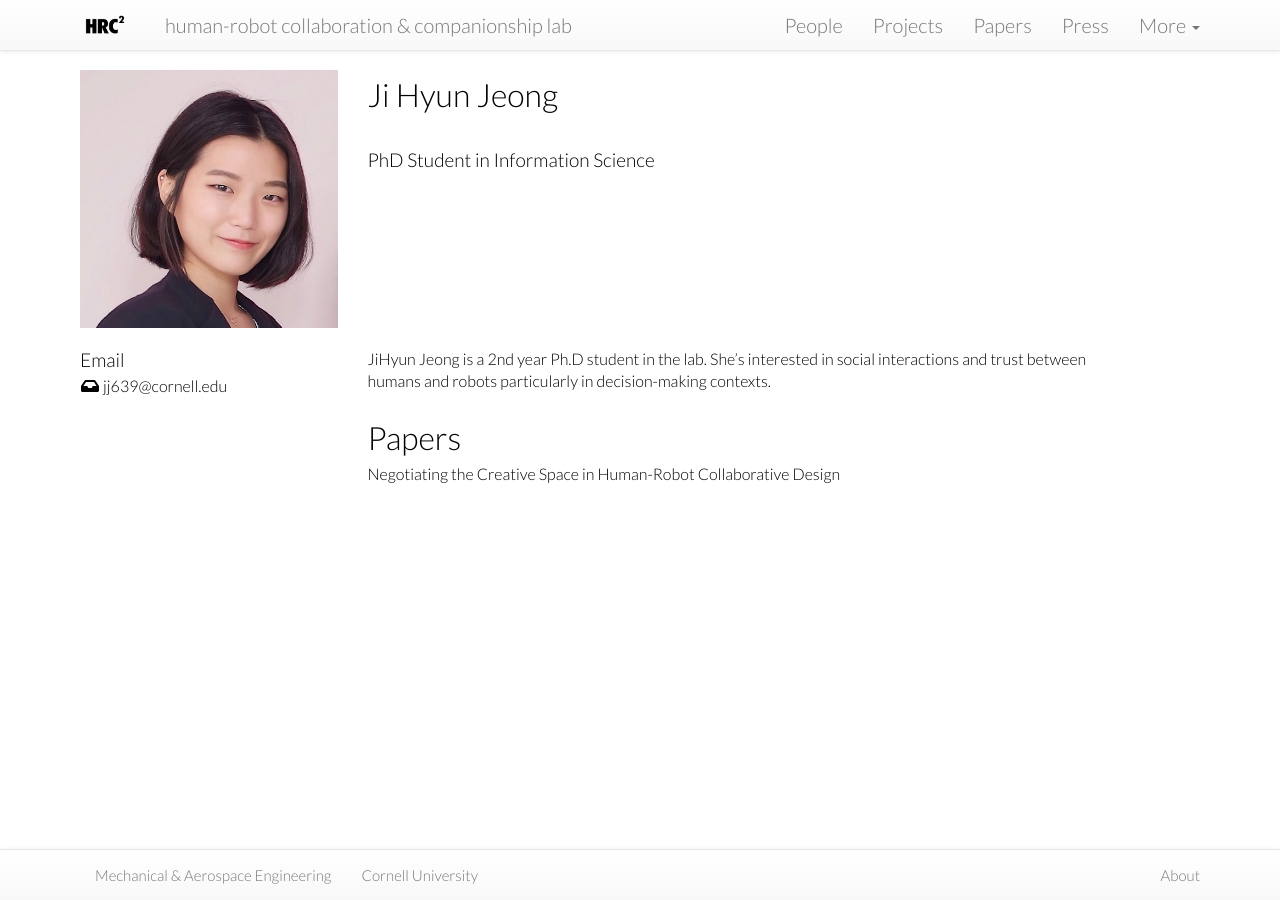
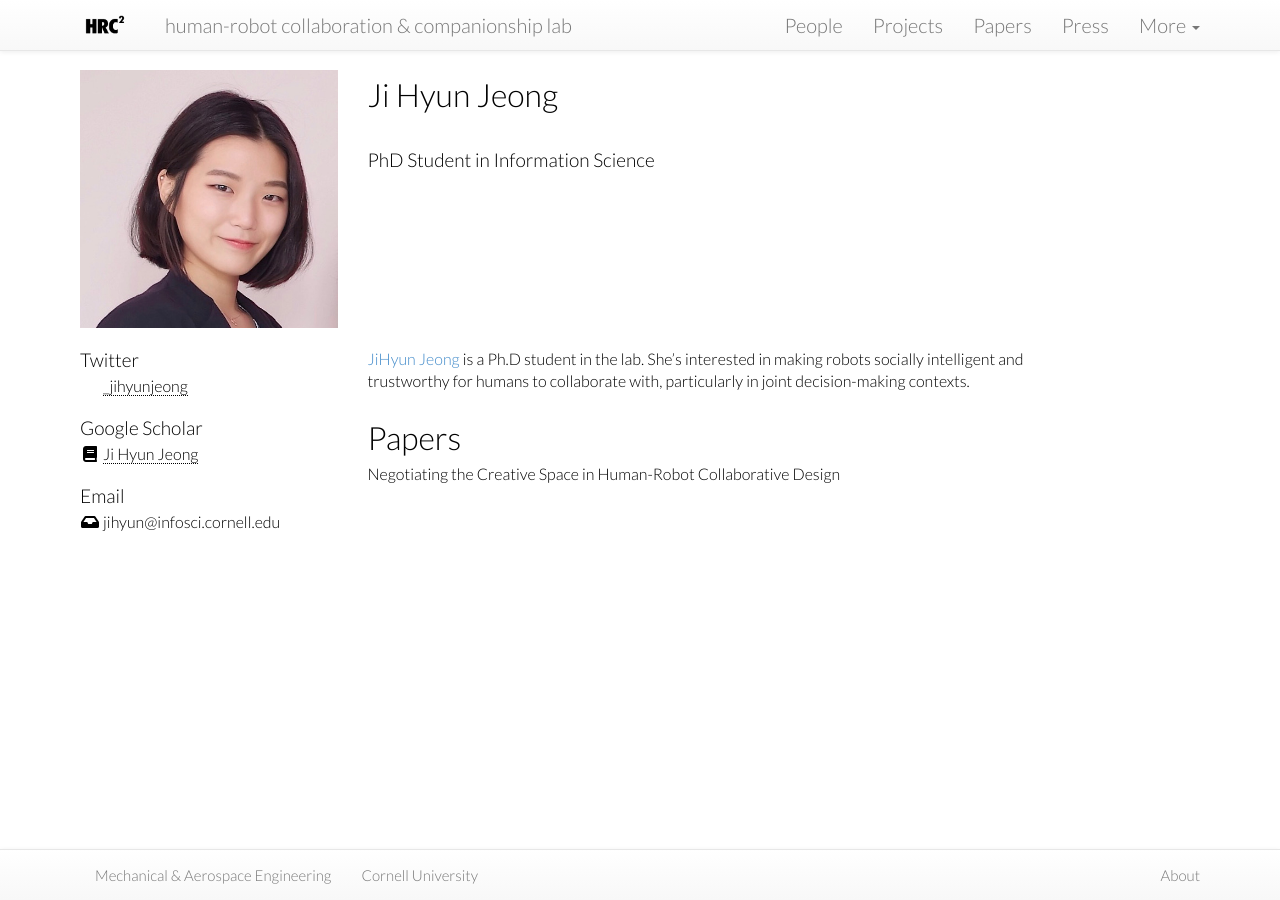
Before and after one commit to hrc2/hrc2.github.io, a Jekyll site: the page built from people/_posts/2018-08-01-jihyun-jeong.md, in a window 1280 px wide. Built offline with Jekyll 4.4.1, drawn with Linux system fonts in a browser that asks for light colours; nearby versions of some CDN libraries; some web fonts are replaced.

Commit message:
Update 2018-08-01-jihyun-jeong.md

```diff
--- a/people/_posts/2018-08-01-jihyun-jeong.md
+++ b/people/_posts/2018-08-01-jihyun-jeong.md
@@ -5,13 +5,13 @@ position: PhD Student
 field: Information Science
 nickname: jihyun-jeong
 handle: jj639
-email: jj639@cornell.edu
-twitter:
+email: jihyun@infosci.cornell.edu
+twitter: _jihyunjeong
 github:
-scholar:
+scholar: gkypPFAAAAAJ
 image: /assets/images/people/jihyun-jeong.jpg
 cv:
 alum: false
 ---
 
-JiHyun Jeong is a 2nd year Ph.D student in the lab. She's interested in social interactions and trust between humans and robots particularly in decision-making contexts.
+[JiHyun Jeong](http://infosci.cornell.edu/~jihyun/) is a Ph.D student in the lab. She's interested in making robots socially intelligent and trustworthy for humans to collaborate with, particularly in joint decision-making contexts.
```
